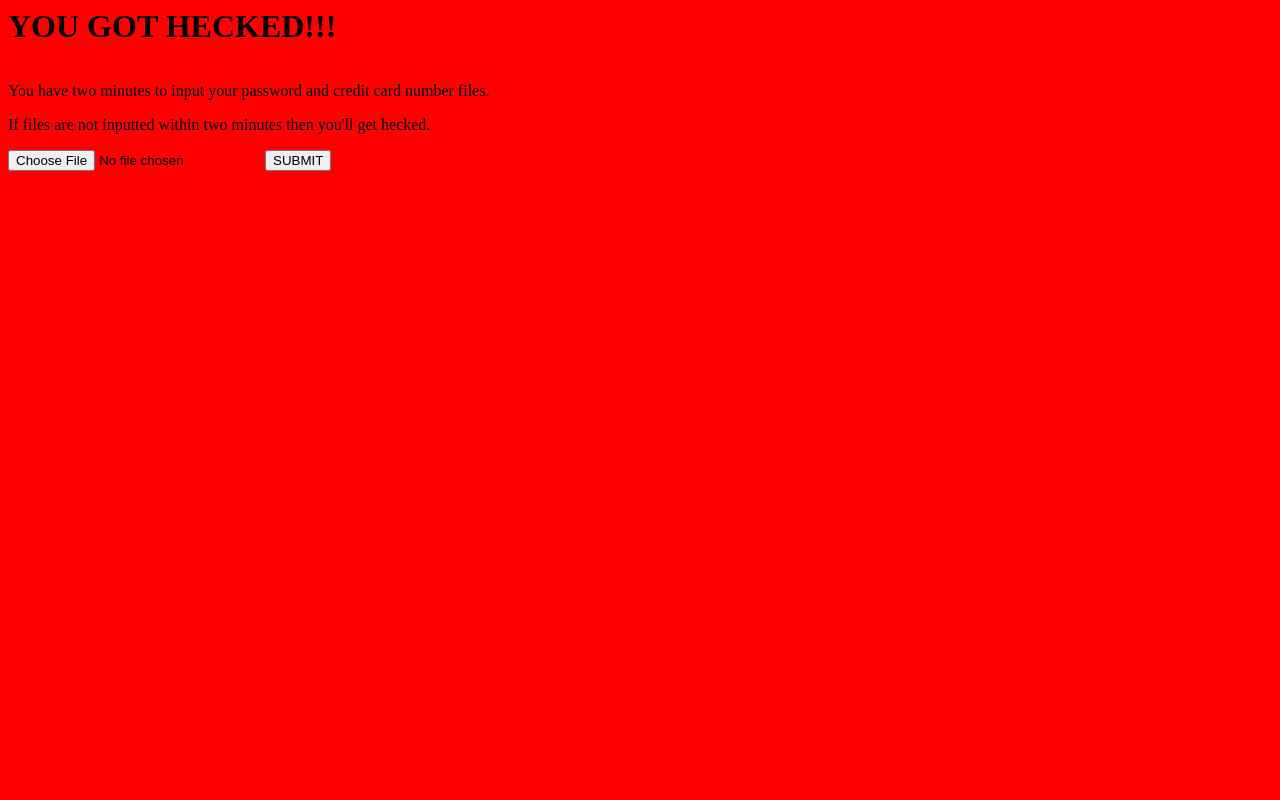
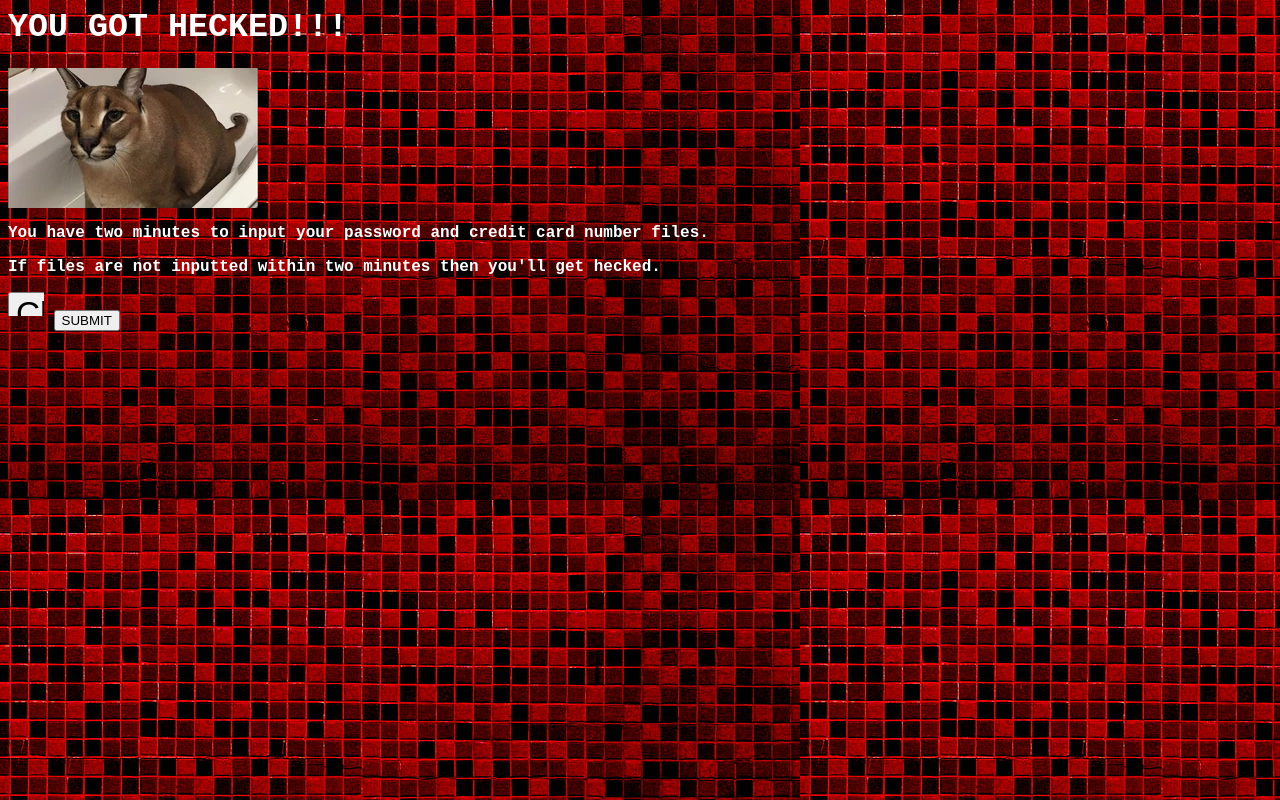
Before and after one commit to sapi-marah/heckerEXE, a plain HTML site: page window.html in a window 1280 px wide. Drawn offline with Linux system fonts and the light colour scheme.

Commit message:
Update window.html

```diff
--- a/window.html
+++ b/window.html
@@ -5,13 +5,27 @@
     </title>
     <style>
       body {
+        background-image: url('./background.jpeg');
+        color: white;
+        font-family: Courier New;
+        font-weight: bold;
+      }
+      input {
         background-color: red;
+        color: white;
+        font-family: Arial;
+        font-size: 25pt;
+        width: 27pt;
+        height: 18pt;
+      }
+      h1 {
+        font-size: 25pt;
       }
     </style>
   </head>
   <body>
     <h1>YOU GOT HECKED!!!</h1>
-    <img id='img' src=''>
+    <img id='img' src='./hecker.png'>
     <p>You have two minutes to input your password and credit card number files.</p>
     <p>If files are not inputted within two minutes then you'll get hecked.</p>
     <input type='file' id='input'>
```
